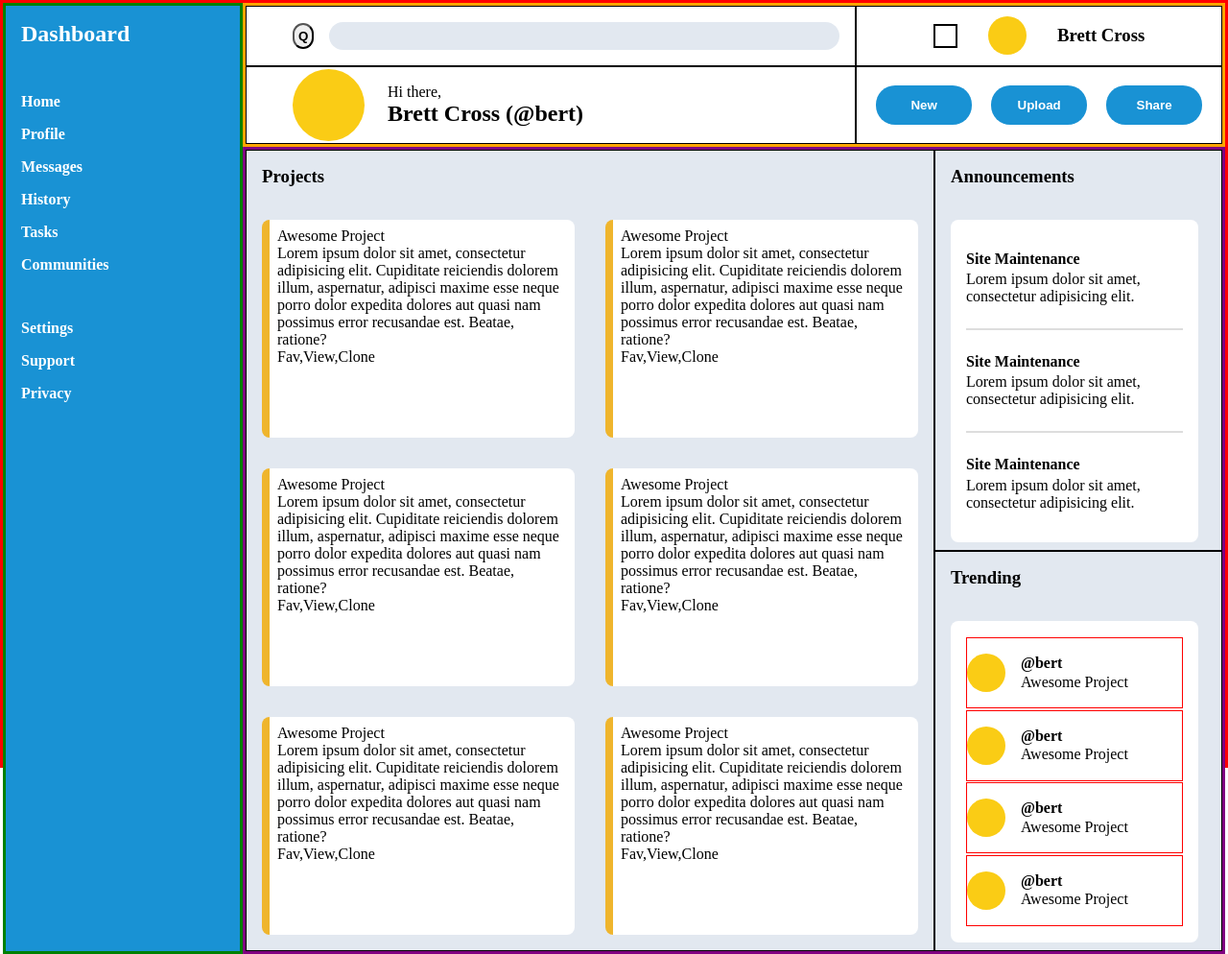
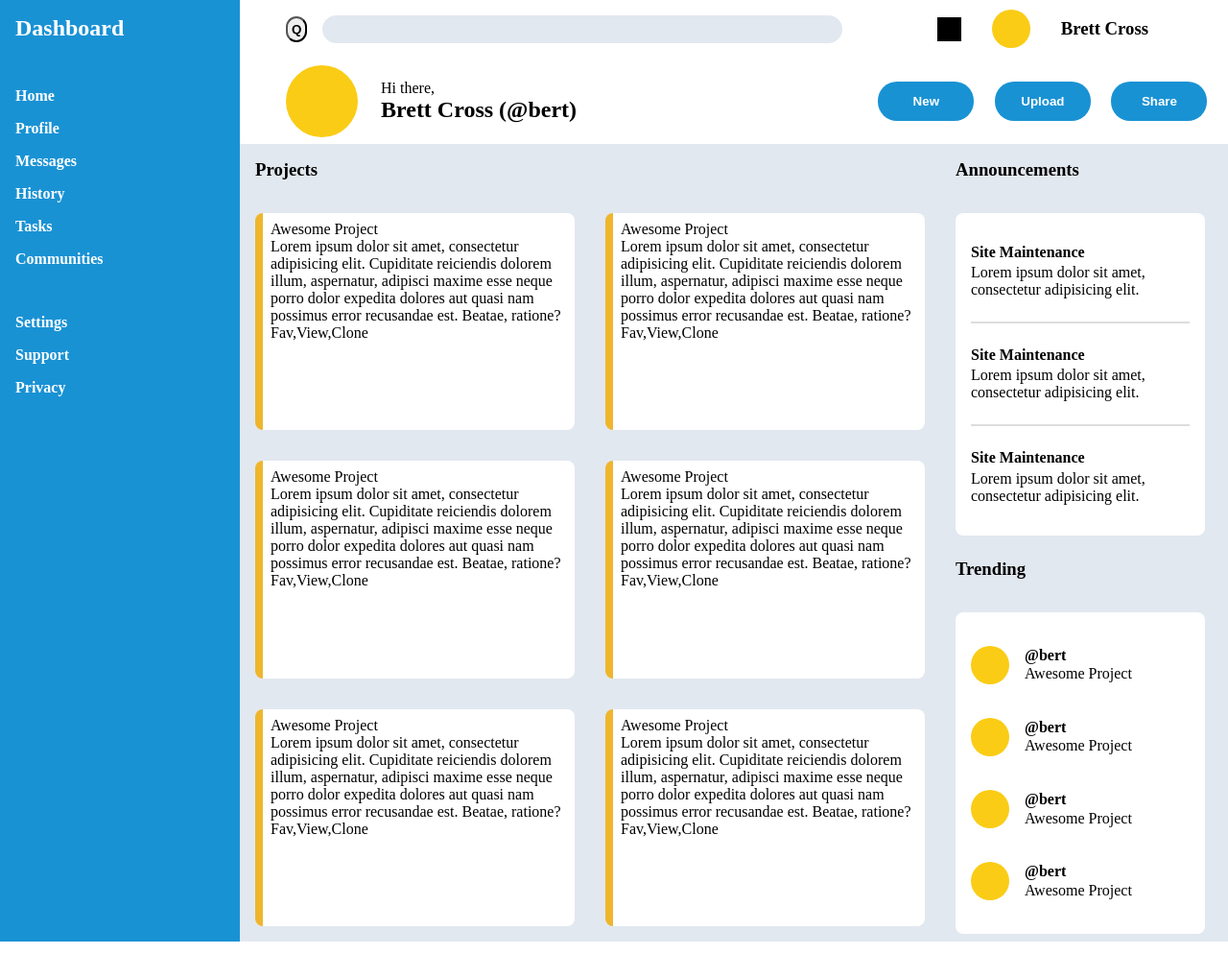
Before and after one commit to BrettCross/dashboard, a plain HTML site: page index.html in a window 1280 px wide. Shown: the whole page at 96% size. Drawn offline with Linux system fonts and the light colour scheme.

Commit message:
remove dead code

```diff
--- a/styles.css
+++ b/styles.css
@@ -7,26 +7,21 @@
 .container {
   height: 100vh;
   display: grid;
-  /* grid-template-rows: 1fr 4fr; */
   grid-template-rows: 150px 1fr;
-  /* grid-template-columns: 1fr 4fr; */
   grid-template-columns: 250px 1fr;
   grid-template-areas:
     "sd hd"
     "sd con";
-  border: 3px solid red;
 }
 
 .header {
   grid-area: hd;
-  border: 3px solid orange;
   display: grid;
   grid-template-rows: 2fr 3fr;
   grid-template-columns: 5fr 3fr;
 }
 
 .search {
-  border: 1px solid black;
   display: flex;
   align-items: center;
   padding: 1rem 1rem 1rem 3rem;
@@ -49,7 +44,6 @@
 }
 
 .profile {
-  border: 1px solid black;
   display: flex;
   align-items: center;
   justify-content: center;
@@ -58,8 +52,8 @@
 .notification-icon {
   width: 25px;
   height: 25px;
-  border: 2px solid black;
   margin-right: 2rem;
+  background-color: #000;
 }
 
 .profile-img {
@@ -74,7 +68,6 @@
 }
 
 .greeting {
-  border: 1px solid black;
   display: flex;
   padding-left: 3rem;
   align-items: center;
@@ -92,7 +85,6 @@
 }
 
 .actions {
-  border: 1px solid black;
   display: flex;
   justify-content: space-evenly;
   align-items: center;
@@ -110,7 +102,6 @@
 
 .sidebar {
   grid-area: sd;
-  border: 3px solid green;
   display: flex;
   flex-direction: column;
   padding: 1rem;
@@ -145,10 +136,8 @@ ul {
 
 .content {
   grid-area: con;
-  border: 3px solid purple;
   display: grid;
   grid-template-rows: 1fr 1fr;
-  /* grid-template-columns: 3fr 1fr; */
   grid-template-columns: 1fr 300px;
   grid-template-areas:
     "pro ann"
@@ -158,11 +147,8 @@ ul {
 
 .projects {
   grid-area: pro;
-  border: 1px solid black;
   display: grid;
-  /* grid-template-columns: 1fr 1fr; */
   grid-template-columns: repeat(auto-fit, minmax(300px, 1fr));
-  /* grid-template-rows: 1.5rem 1fr 1fr; */
   grid-template-rows: 1.5rem repeat(auto-fit, minmax(100px, 1fr));
   gap: 2rem;
   padding: 1rem;
@@ -186,7 +172,6 @@ ul {
 
 .announcements {
   grid-area: ann;
-  border: 1px solid black;
   display: grid;
   grid-template-rows: 2rem 1fr;
   gap: 1.5rem;
@@ -218,7 +203,6 @@ ul {
 
 .trending {
   grid-area: tre;
-  border: 1px solid black;
   display: grid;
   grid-template-rows: 2rem 1fr;
   gap: 1.5rem;
@@ -228,7 +212,6 @@ ul {
 .t-feed-card {
   display: flex;
   padding: 1rem 0;
-  border: 1px solid red;
 }
 
 .info-container {
```
Also changed, not shown: index.html (+0 -1 lines).
